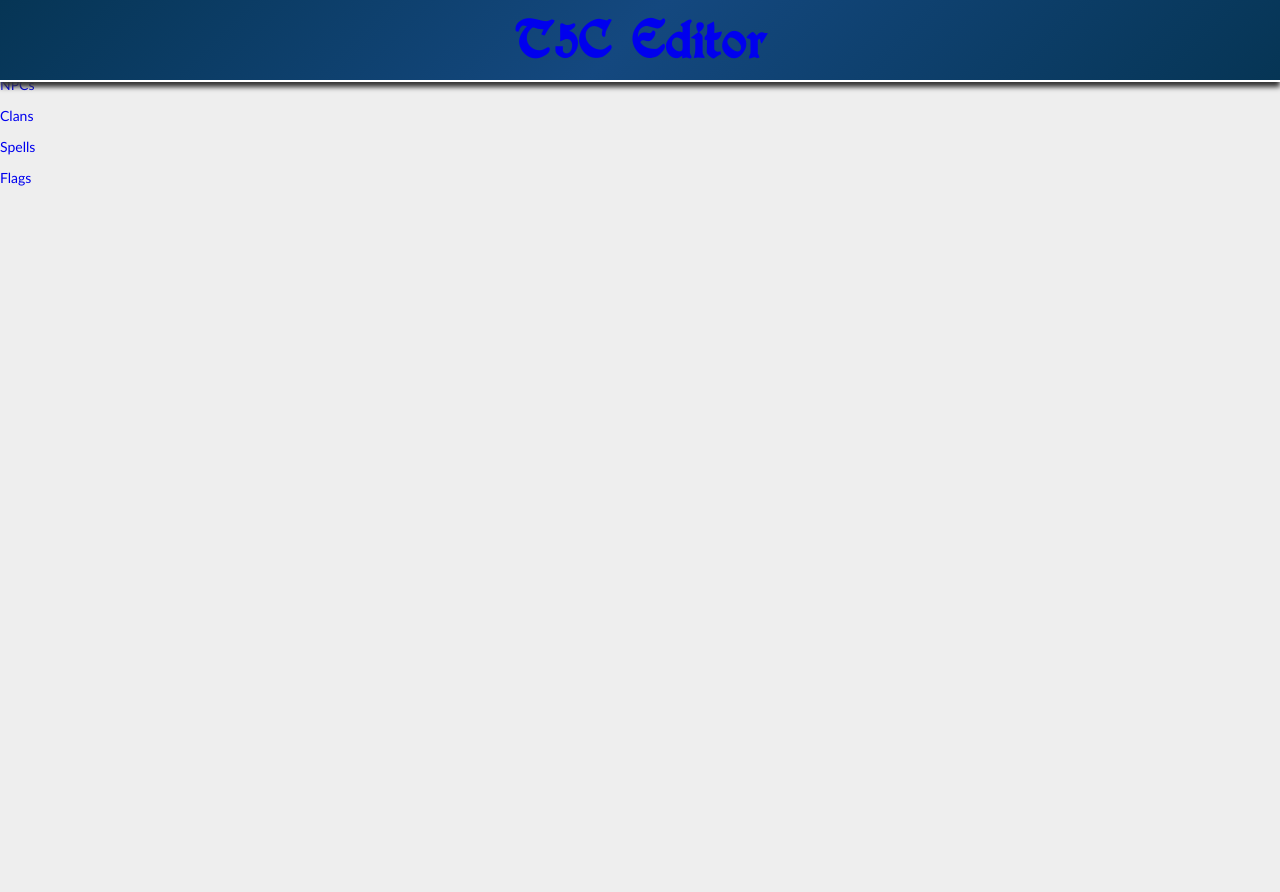
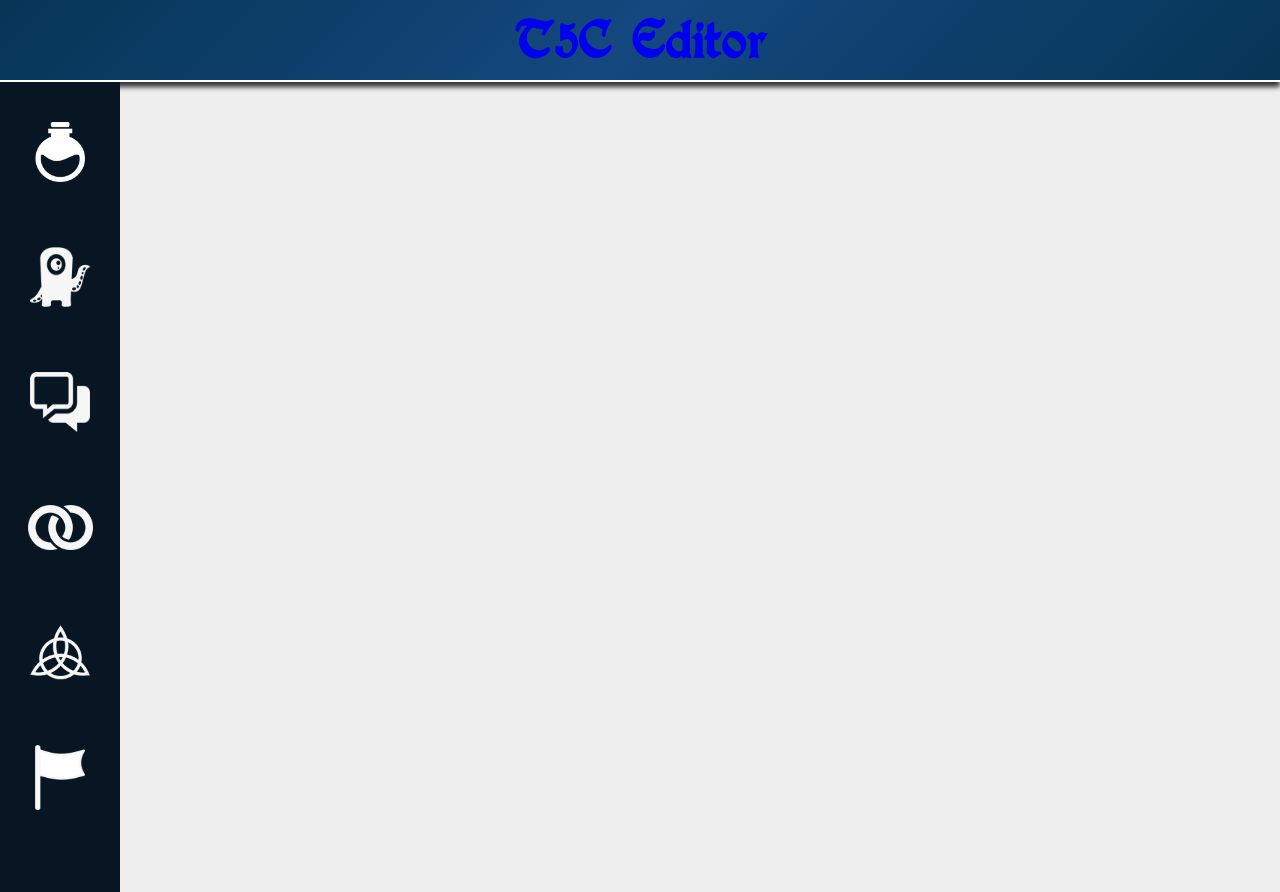
Before and after one commit to MaximeGuillemot/projet5, a PHP site: page / in a window 1280 px wide. Run offline with PHP 8.4, Linux system fonts and the light colour scheme.

Commit message:
Cleaner navigation code + CSS & Images

```diff
--- a/pages/templates/default.php
+++ b/pages/templates/default.php
@@ -16,30 +16,26 @@
 
 		<div id="wrapper" class="flex">
 			<nav>
-				<a href="index.php?p=items">
-					<div id="nav_items"></div>
-					<p id="items_desc">Items</p>
-				</a>
-				<a href="index.php?p=creatures">
-					<div id="nav_creatures"></div>
-					<p id="creatures_desc">Creatures</p>
-				</a>
-				<a href="index.php?p=npcs">
-					<div id="nav_npcs"></div>
-					<p id="npcs_desc">NPCs</p>
-				</a>
-				<a href="index.php?p=clans">
-					<div id="nav_clans"></div>
-					<p id="clans_desc">Clans</p>
-				</a>
-				<a href="index.php?p=spells">
-					<div id="nav_spells"></div>
-					<p id="spells_desc">Spells</p>
-				</a>
-				<a href="index.php?p=flags">
-					<div id="nav_flags"></div>
-					<p id="flags_desc">Flags</p>
-				</a>
+                <ul>
+                    <li id="nav_items">
+                        <a href="index.php?p=items">Items</a>
+                    </li>
+                    <li id="nav_creatures">
+                        <a href="index.php?p=creatures">Creatures</a>
+                    </li>
+                    <li id="nav_npcs">
+                        <a href="index.php?p=npcs">NPCs</a>
+                    </li>
+                    <li id="nav_clans">
+                        <a href="index.php?p=clans">Clans</a>
+                    </li>
+                    <li id="nav_spells">
+                        <a href="index.php?p=spells">Spells</a>
+                    </li>
+                    <li id="nav_flags">
+                        <a href="index.php?p=flags">Flags</a>
+                    </li>
+                </ul>
 			</nav>
 
 			<main>
--- a/public/css/main_styles.css
+++ b/public/css/main_styles.css
@@ -29,6 +29,11 @@
     .flex
     {
         display: flex;
+    }
+
+    #wrapper
+    {
+        margin-top: 82px;
     }
 
 /*----------------------
@@ -65,3 +70,168 @@
     {
         color: #FFF;
     }
+
+/*---------------------------
+    Navigation properties.
+---------------------------*/
+
+    nav
+    {
+        width: 120px;
+        height: calc(100vh - 82px);
+
+        position: fixed;
+
+        padding-top: 10px;
+
+        background-color: #071622;
+    }
+
+    nav ul
+    {
+        margin: 0;
+        padding: 0;
+    }
+
+    nav li
+    {
+        width: 100px;
+        height: 110px;
+
+        position: relative;
+
+        margin: auto;
+        margin-bottom: 15px;
+        margin-top: 5px;
+        padding: 0;
+
+        list-style: none;
+    }
+
+    nav a
+    {
+        display: inline-block;
+
+        width: 100px;
+        height: 30px;
+
+        position: absolute;
+
+        margin: 0;
+        margin-left: -32px;
+        padding-top: 90px;
+
+        color: #FFF;
+        font-size: 1.5rem;
+        text-align: center;
+
+        opacity: 0;
+        transition: opacity .2s ease-in-out, margin .2s ease-in-out;
+    }
+
+    nav:hover a
+    {
+        margin-left: 0;
+        opacity: 1;
+    }
+
+    #nav_items a:hover
+    {
+        color: #01a714;
+    }
+
+    #nav_creatures a:hover
+    {
+        color: #a70101;
+    }
+
+    #nav_npcs a:hover
+    {
+        color: #01a0a6;
+    }
+
+    #nav_clans a:hover
+    {
+        color: #a001a6;
+    }
+
+    #nav_spells a:hover
+    {
+        color: #d68800;
+    }
+
+    #nav_flags a:hover
+    {
+        color: #016aa7;
+    }
+
+    #nav_items
+    {
+        background: url('../images/nav/items_blank.png') no-repeat center;
+        background-size:  50px 60px;
+    }
+
+    #nav_items:hover
+    {
+        background: url('../images/nav/items_colored.png') no-repeat center;
+        background-size:  50px 60px;
+    }
+
+    #nav_creatures
+    {
+        background: url('../images/nav/creatures_blank.png') no-repeat center;
+        background-size:  60px 60px;
+    }
+
+    #nav_creatures:hover
+    {
+        background: url('../images/nav/creatures_colored.png') no-repeat center;
+        background-size:  60px 60px;
+    }
+
+    #nav_npcs
+    {
+        background: url('../images/nav/npcs_blank.png') no-repeat center;
+        background-size:  60px 60px;
+    }
+
+    #nav_npcs:hover
+    {
+        background: url('../images/nav/npcs_colored.png') no-repeat center;
+        background-size:  60px 60px;
+    }
+
+    #nav_clans
+    {
+        background: url('../images/nav/clans_blank.png') no-repeat center;
+        background-size: 65px 45px;
+    }
+
+    #nav_clans:hover
+    {
+        background: url('../images/nav/clans_colored.png') no-repeat center;
+        background-size:  65px 45px;
+    }
+
+    #nav_spells
+    {
+        background: url('../images/nav/spells_blank.png') no-repeat center;
+        background-size:  60px 55px;
+    }
+
+    #nav_spells:hover
+    {
+        background: url('../images/nav/spells_colored.png') no-repeat center;
+        background-size:  60px 55px;
+    }
+
+    #nav_flags
+    {
+        background: url('../images/nav/flags_blank.png') no-repeat center;
+        background-size:  50px 65px;
+    }
+
+    #nav_flags:hover
+    {
+        background: url('../images/nav/flags_colored.png') no-repeat center;
+        background-size:  50px 65px;
```
Also changed, not shown: public/images/nav/clans_blank.png (added), public/images/nav/clans_colored.png (added), public/images/nav/creatures_blank.png (added), public/images/nav/creatures_colored.png (added), public/images/nav/flags_blank.png (added), public/images/nav/flags_colored.png (added), public/images/nav/items_blank.png (added), public/images/nav/items_colored.png (added), public/images/nav/npcs_blank.png (added), public/images/nav/npcs_colored.png (added), public/images/nav/spells_blank.png (added), public/images/nav/spells_colored.png (added).
